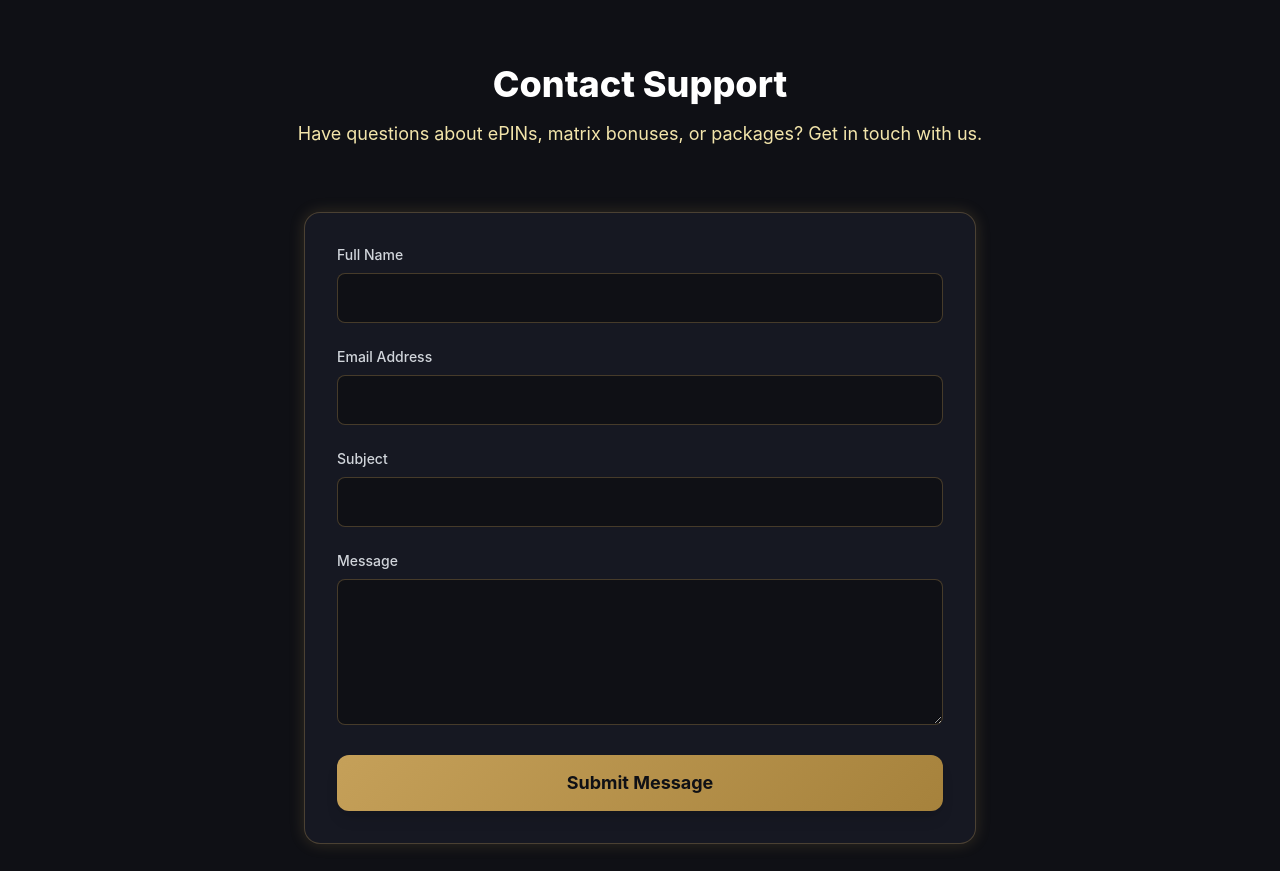
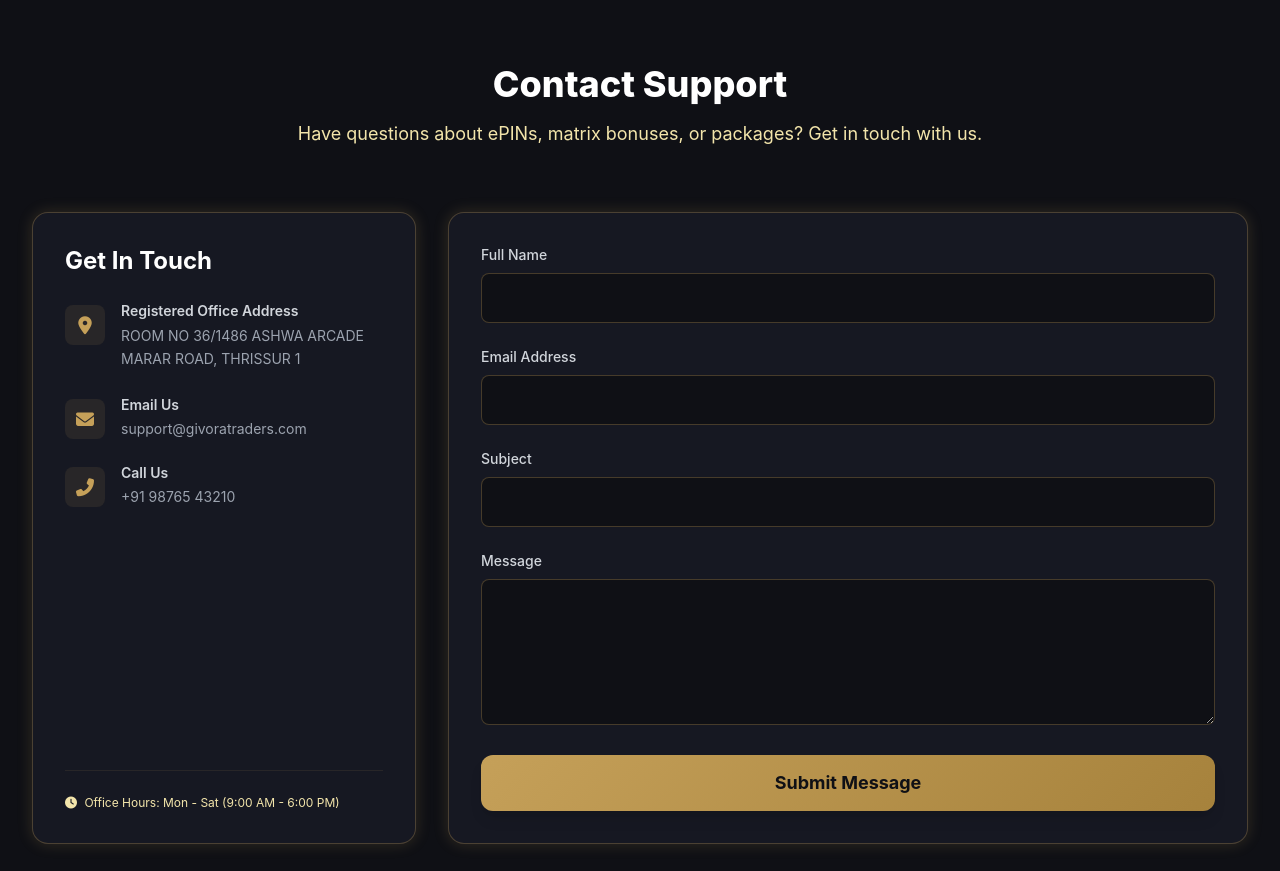
Before and after one commit to priyeshdaspookulangara/givora, a PHP site: page /contact.php in a window 1280 px wide. Shown: the part 81-952 px from the top of the page. Run offline with PHP 8.4, Linux system fonts and the light colour scheme; some libraries are stand-ins or nearby versions.

Commit message:
Add address and Google Maps embed to contact page and footer
Co-authored-by: priyeshdaspookulangara <216598157+priyeshdaspookulangara@users.noreply.github.com>

```diff
--- a/contact.php
+++ b/contact.php
@@ -14,7 +14,56 @@ if ($_SERVER['REQUEST_METHOD'] === 'POST') {
         <p class="mt-4 text-lg text-goldlight">Have questions about ePINs, matrix bonuses, or packages? Get in touch with us.</p>
     </div>
 
-    <div class="max-w-2xl mx-auto bg-darkcard p-8 rounded-2xl gold-border-glow">
+    <div class="grid grid-cols-1 lg:grid-cols-3 gap-8">
+        <!-- Contact Information Block -->
+        <div class="lg:col-span-1 bg-darkcard p-8 rounded-2xl gold-border-glow space-y-8 flex flex-col justify-between">
+            <div>
+                <h2 class="text-2xl font-bold text-white mb-6">Get In Touch</h2>
+                <div class="space-y-6">
+                    <div class="flex items-start space-x-4">
+                        <div class="w-10 h-10 rounded-lg bg-gold/10 flex items-center justify-center text-gold text-lg flex-shrink-0 mt-1">
+                            <i class="fas fa-map-marker-alt"></i>
+                        </div>
+                        <div>
+                            <h3 class="text-sm font-semibold text-gray-300">Registered Office Address</h3>
+                            <p class="text-sm text-gray-400 mt-1 leading-relaxed">
+                                ROOM NO 36/1486 ASHWA ARCADE<br>
+                                MARAR ROAD, THRISSUR 1
+                            </p>
+                        </div>
+                    </div>
+
+                    <div class="flex items-start space-x-4">
+                        <div class="w-10 h-10 rounded-lg bg-gold/10 flex items-center justify-center text-gold text-lg flex-shrink-0 mt-1">
+                            <i class="fas fa-envelope"></i>
+                        </div>
+                        <div>
+                            <h3 class="text-sm font-semibold text-gray-300">Email Us</h3>
+                            <p class="text-sm text-gray-400 mt-1">support@givoratraders.com</p>
+                        </div>
+                    </div>
+
+                    <div class="flex items-start space-x-4">
+                        <div class="w-10 h-10 rounded-lg bg-gold/10 flex items-center justify-center text-gold text-lg flex-shrink-0 mt-1">
+                            <i class="fas fa-phone-alt"></i>
+                        </div>
+                        <div>
+                            <h3 class="text-sm font-semibold text-gray-300">Call Us</h3>
+                            <p class="text-sm text-gray-400 mt-1">+91 98765 43210</p>
+                        </div>
+                    </div>
+                </div>
+            </div>
+
+            <div class="pt-6 border-t border-gold/10">
+                <p class="text-xs text-goldlight">
+                    <i class="fas fa-clock mr-1"></i> Office Hours: Mon - Sat (9:00 AM - 6:00 PM)
+                </p>
+            </div>
+        </div>
+
+        <!-- Contact Form Block -->
+        <div class="lg:col-span-2 bg-darkcard p-8 rounded-2xl gold-border-glow">
             <?php if ($success_msg): ?>
                 <div class="mb-6 p-4 rounded-xl bg-green-900/30 border border-green-500/50 text-green-300 text-sm">
                     <i class="fas fa-check-circle mr-2"></i> <?php echo htmlspecialchars($success_msg); ?>
@@ -49,4 +98,15 @@ if ($_SERVER['REQUEST_METHOD'] === 'POST') {
         </div>
     </div>
 
+    <!-- Google Map Embed Section -->
+    <div class="mt-12 bg-darkcard p-4 sm:p-6 rounded-2xl gold-border-glow overflow-hidden">
+        <h2 class="text-xl font-bold text-white mb-4 flex items-center">
+            <i class="fas fa-map-marked-alt text-gold mr-2"></i> Our Location on Map
+        </h2>
+        <div class="w-full rounded-xl overflow-hidden shadow-lg border border-gold/20">
+            <iframe src="https://www.google.com/maps/embed?pb=!1m17!1m12!1m3!1d3922.720986111521!2d76.20931927503831!3d10.52262808961113!2m3!1f0!2f0!3f0!3m2!1i1024!2i768!4f13.1!3m2!1m1!2zMTDCsDMxJzIxLjUiTiA3NsKwMTInNDIuOCJF!5e0!3m2!1sen!2sin!4v1790677404246!5m2!1sen!2sin" class="w-full h-80 sm:h-96" style="border:0;" allowfullscreen="" loading="lazy" referrerpolicy="strict-origin-when-cross-origin"></iframe>
+        </div>
+    </div>
+</div>
+
 <?php require_once __DIR__ . '/includes/footer.php'; ?>
--- a/includes/footer.php
+++ b/includes/footer.php
@@ -46,7 +46,7 @@
                 <div>
                     <h3 class="text-gold font-semibold text-lg mb-4">Contact Info</h3>
                     <ul class="space-y-2 text-sm text-gray-400">
-                        <li><i class="fas fa-map-marker-alt text-gold mr-2"></i> Givora Traders LLP HQ, India</li>
+                        <li class="flex items-start"><i class="fas fa-map-marker-alt text-gold mr-2 mt-1"></i> <span>ROOM NO 36/1486 ASHWA ARCADE MARAR ROAD THRISSUR 1</span></li>
                         <li><i class="fas fa-envelope text-gold mr-2"></i> support@givoratraders.com</li>
                         <li><i class="fas fa-phone-alt text-gold mr-2"></i> +91 98765 43210</li>
                     </ul>
```
Lines whose indentation alone changed are shown as unchanged.
